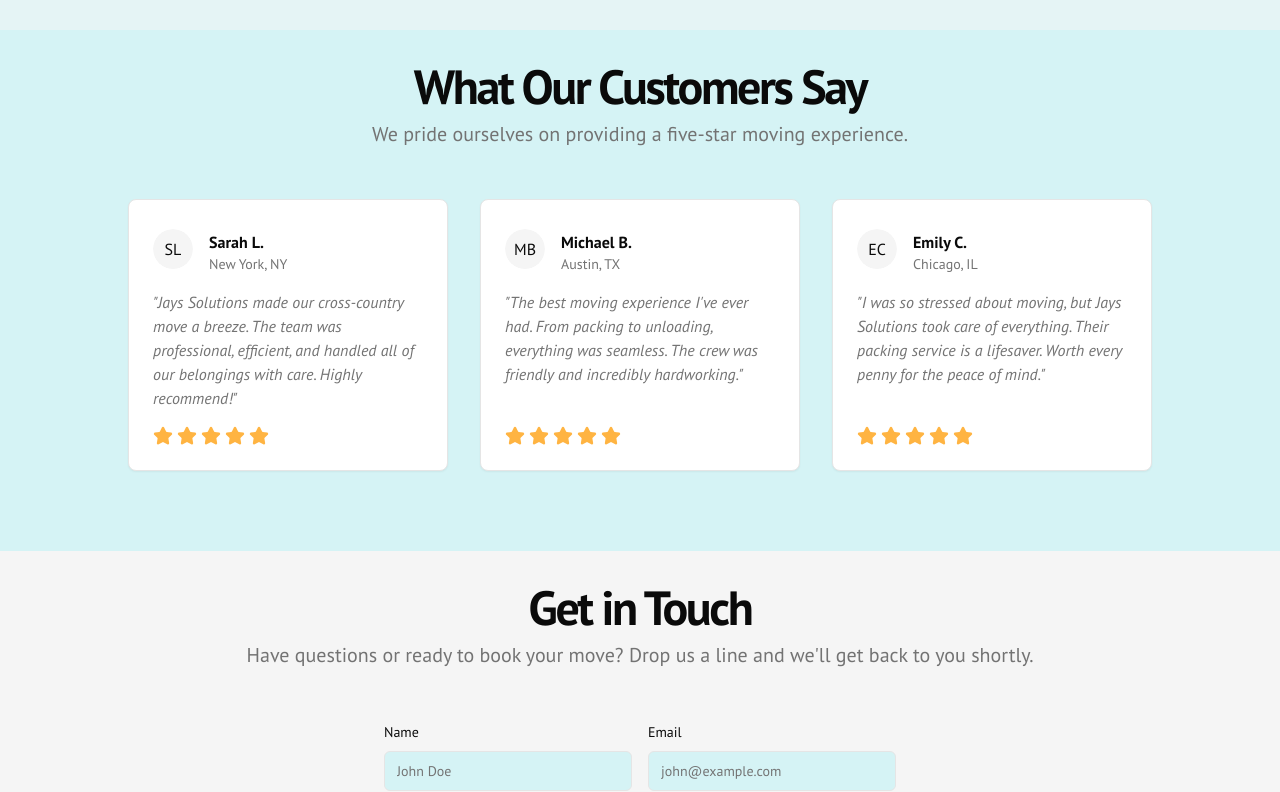
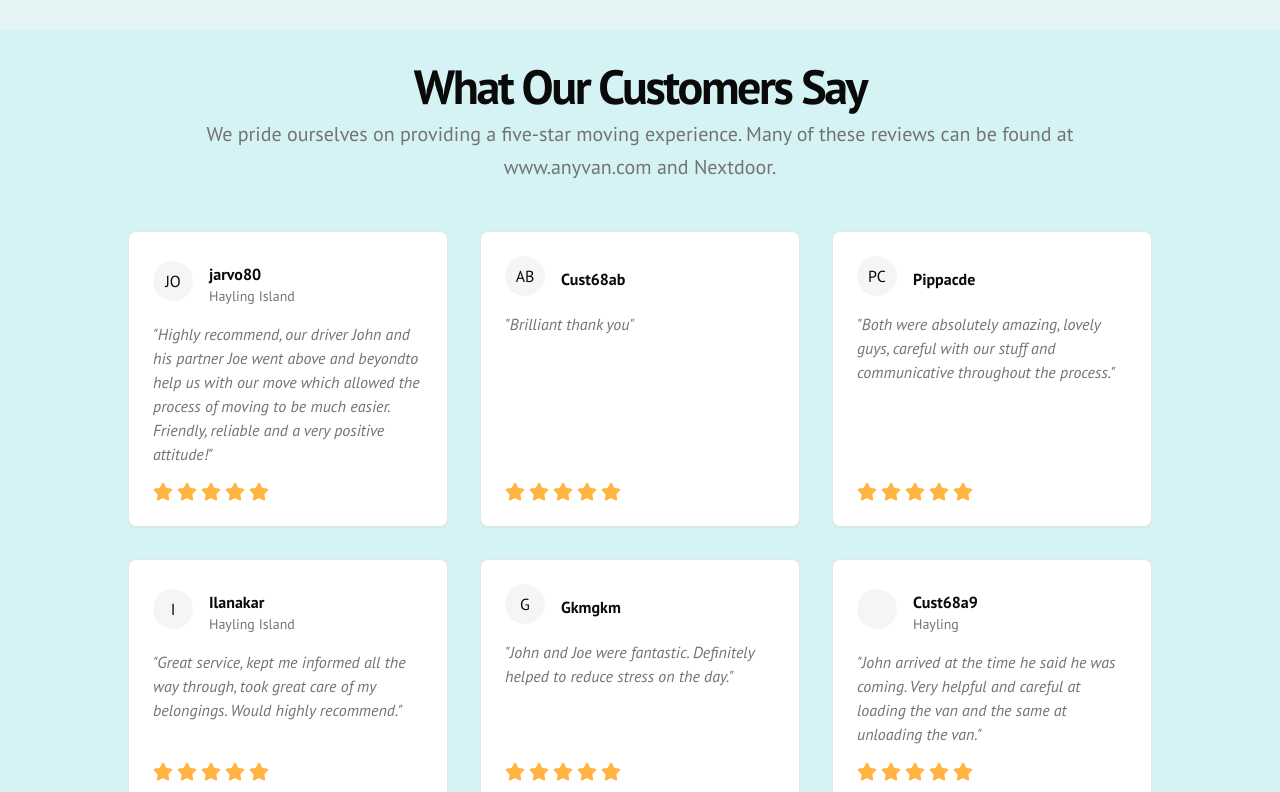
Before and after one commit to chrisbee2812/jayssolutions, a Next.js app: page / in a window 1280 px wide. Shown: the part 2008-2800 px from the top of the page. Built offline with nearby package versions, Linux system fonts and the light colour scheme.

Commit message:
reviews and more

```diff
--- a/src/components/layout/Footer.tsx
+++ b/src/components/layout/Footer.tsx
@@ -36,7 +36,7 @@ export default function Footer() {
             </div>
 
             <div className="flex items-center gap-12">
-                <Link href="#" className="text-muted-foreground hover:text-foreground">
+                <Link href="https://www.facebook.com/share/17CVsZu7Ge/" className="text-muted-foreground hover:text-foreground">
                     <Facebook className="h-10 w-10" />
                     <span className="sr-only">Facebook</span>
                 </Link>
@@ -44,7 +44,7 @@ export default function Footer() {
                     <Instagram className="h-10 w-10" />
                     <span className="sr-only">Instagram</span>
                 </Link>
-                <Link href="#" className="text-muted-foreground hover:text-foreground">
+                <Link href="https://nextdoor.co.uk/pages/jays-solutions-hayling-island-england/" className="text-muted-foreground hover:text-foreground">
                     <NextdoorIcon className="h-10 w-10" />
                     <span className="sr-only">Nextdoor</span>
                 </Link>
--- a/src/components/sections/Hero.tsx
+++ b/src/components/sections/Hero.tsx
@@ -18,7 +18,7 @@ export default function Hero() {
                 <h1 className="text-4xl font-extrabold tracking-tight font-headline sm:text-5xl md:text-6xl lg:text-7xl bg-white/5 inline-block px-4 py-2 rounded-md text-shadow-white-2xl">
                     Your Smooth Move Starts Here
                 </h1>
-                <p className="mt-6 max-w-3xl font-bold mx-auto text-lg md:text-xl bg-white/10 inline-block px-4 py-2 rounded-md text-shadow-white-2xl">
+                <p className="mt-6 max-w-3xl font-bold mx-auto text-lg md:text-2xl bg-white/10 inline-block px-4 py-2 rounded-md text-shadow-white-2xl">
                     Jays Solutions offers reliable and efficient home removal services. Trust us to make your next move your best move.
                 </p>
                 <div>
--- a/src/components/sections/Reviews.tsx
+++ b/src/components/sections/Reviews.tsx
@@ -1,28 +1,50 @@
+import Link from 'next/link';
 import { Avatar, AvatarFallback, AvatarImage } from "@/components/ui/avatar"
 import { Card, CardContent, CardHeader } from "@/components/ui/card"
 import { Star } from "lucide-react"
 
 const reviews = [
   {
-    name: "Sarah L.",
-    location: "New York, NY",
-    quote: "Jays Solutions made our cross-country move a breeze. The team was professional, efficient, and handled all of our belongings with care. Highly recommend!",
+    name: "jarvo80",
+    location: "Hayling Island",
+    quote: "Highly recommend, our driver John and his partner Joe went above and beyondto help us with our move which allowed the process of moving to be much easier. Friendly, reliable and a very positive attitude!",
     rating: 5,
-    initials: "SL",
+    initials: "JO",
   },
   {
-    name: "Michael B.",
-    location: "Austin, TX",
-    quote: "The best moving experience I've ever had. From packing to unloading, everything was seamless. The crew was friendly and incredibly hardworking.",
+    name: "Cust68ab",
+    location: "",
+    quote: "Brilliant thank you",
     rating: 5,
-    initials: "MB",
+    initials: "AB",
   },
   {
-    name: "Emily C.",
-    location: "Chicago, IL",
-    quote: "I was so stressed about moving, but Jays Solutions took care of everything. Their packing service is a lifesaver. Worth every penny for the peace of mind.",
+    name: "Pippacde",
+    location: "",
+    quote: "Both were absolutely amazing, lovely guys, careful with our stuff and communicative throughout the process.",
     rating: 5,
-    initials: "EC",
+    initials: "PC",
+  },
+  {
+    name: "Ilanakar",
+    location: "Hayling Island",
+    quote: "Great service, kept me informed all the way through, took great care of my belongings. Would highly recommend.",
+    rating: 5,
+    initials: "I",
+  },
+  {
+    name: "Gkmgkm",
+    location: "",
+    quote: "John and Joe were fantastic. Definitely helped to reduce stress on the day.",
+    rating: 5,
+    initials: "G",
+  },
+  {
+    name: "Cust68a9",
+    location: "Hayling",
+    quote: "John arrived at the time he said he was coming. Very helpful and careful at loading the van and the same at unloading the van.",
+    rating: 5,
+    initials: "",
   },
 ]
 
@@ -34,7 +56,13 @@ export default function Reviews() {
           <div className="space-y-2">
             <h2 className="text-3xl font-bold tracking-tighter sm:text-5xl font-headline">What Our Customers Say</h2>
             <p className="max-w-[900px] text-muted-foreground md:text-xl/relaxed lg:text-base/relaxed xl:text-xl/relaxed">
-              We pride ourselves on providing a five-star moving experience.
+              We pride ourselves on providing a five-star moving experience. Many of these reviews can be found at{" "}
+              <Link href="https://www.anyvan.com/" className="text-muted-foreground hover:text-foreground">
+                 www.anyvan.com
+              </Link> and{" "}
+              <Link href="https://nextdoor.co.uk/pages/jays-solutions-hayling-island-england/" className="text-muted-foreground hover:text-foreground">
+                    Nextdoor
+              </Link>.
             </p>
           </div>
         </div>
```
